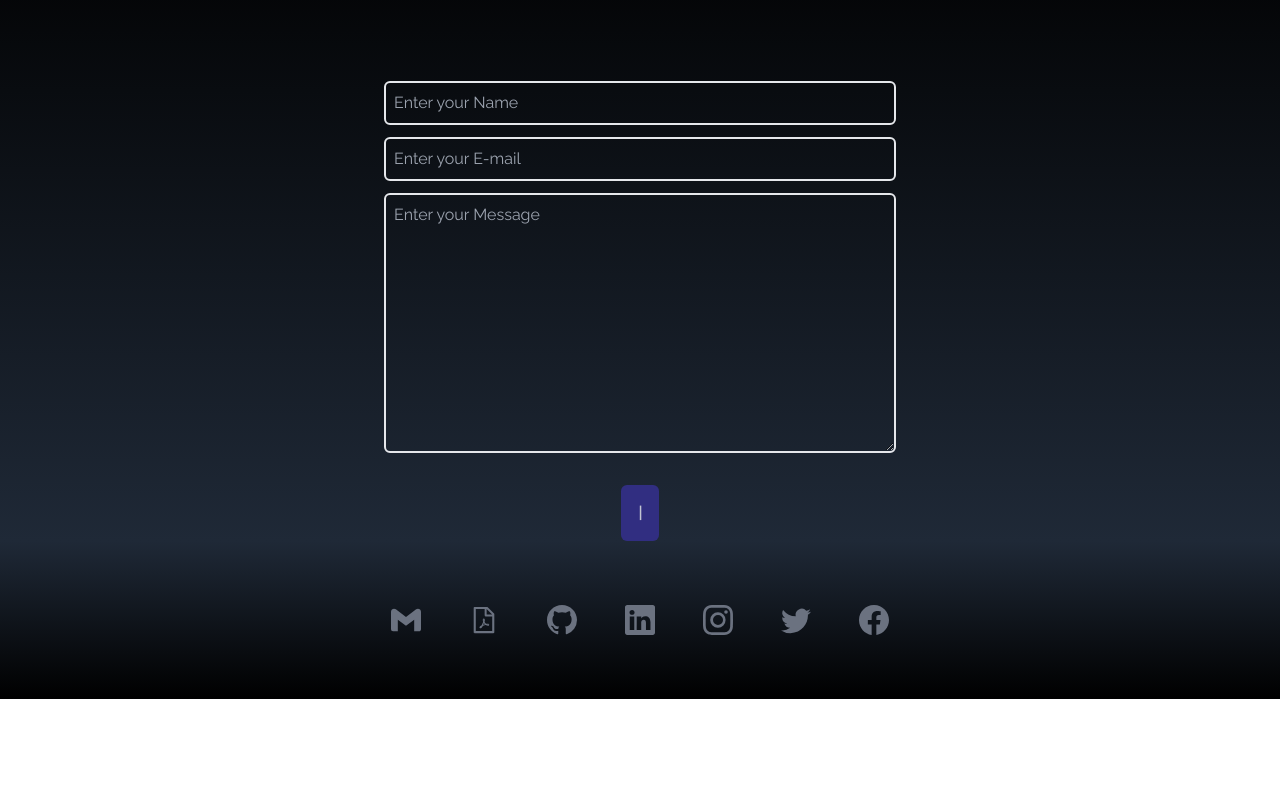
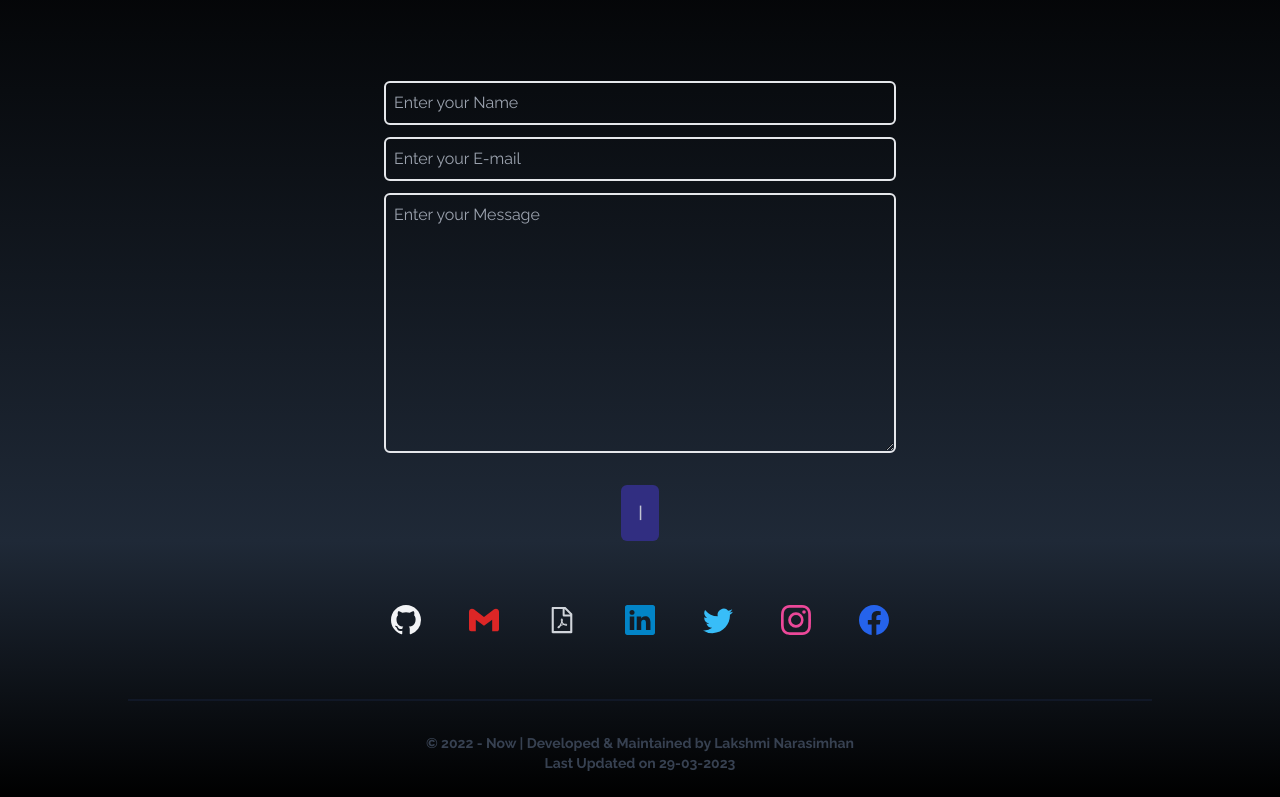
Before and after one commit to LakshmiNarasimhan273/portfolioNew, a React (Create React App) app: page / in a window 1280 px wide. Shown: the part 3346-4143 px from the top of the page. Before the commit the page ends 4045 px from the top, so only its background shows below. Built offline with nearby package versions, Linux system fonts and the light colour scheme.

Commit message:
Updates in footer
added copyright

```diff
--- a/src/components/Contact.js
+++ b/src/components/Contact.js
@@ -13,6 +13,7 @@ const Contact = () => {
           .pauseFor(3000)
           .deleteAll()
           .typeString("Send Message...")
+          .pauseFor(3000)
           .deleteAll()
           .typeString("Send Message...")
           .start();
--- a/src/components/Footer.js
+++ b/src/components/Footer.js
@@ -7,63 +7,83 @@ function Footer() {
   const medias = [
     {
       id: 1,
-      src: <Icons.SiGmail />,
-      link: "mailto: lakshminarasimhan511@gmail.com",
+      src: <twitIcon.BsGithub />,
+      link: "https://github.com/Sriram511/",
+      style: "text-gray-100",
     },
 
     {
       id: 2,
+      src: <Icons.SiGmail />,
+      link: "mailto: lakshminarasimhan511@gmail.com",
+      style: "text-red-600",
+    },
+
+    {
+      id: 3,
       src: <resume.AiOutlineFilePdf />,
       link: "/Lakshmi-Narasimhan-CV.pdf",
       download: true,
+      style: "text-gray-300",
     },
 
     {
       id: 4,
-      src: <twitIcon.BsGithub />,
-      link: "https://github.com/Sriram511/",
-    },
-    {
-      id: 5,
       src: <twitIcon.BsLinkedin />,
       link: "https://www.linkedin.com/in/lakshmi-narasimhan-7405221a9/",
+      style: "text-sky-600",
     },
 
     {
-      id: 3,
-      src: <twitIcon.BsInstagram />,
-      link: "https://www.instagram.com/bachelor_of_photographyy/?hl=en",
+      id: 5,
+      src: <twitIcon.BsTwitter />,
+      link: "https://twitter.com/Lakshmi37718277",
+      style: "text-sky-400",
     },
 
     {
       id: 6,
-      src: <twitIcon.BsTwitter />,
-      link: "https://twitter.com/Lakshmi37718277",
+      src: <twitIcon.BsInstagram />,
+      link: "https://www.instagram.com/bachelor_of_photographyy/?hl=en",
+      style: "text-pink-500",
     },
 
     {
       id: 7,
       src: <twitIcon.BsFacebook />,
       link: "https://www.facebook.com/smartsriram.smartsriram/",
+      style: "text-blue-600",
     },
   ];
 
   return (
     <>
+      <div className=" bg-gradient-to-b from-gray-800 to-black">
         <div
           name="profiles"
-        className="flex justify-center text-3xl gap-4 sm:gap-12 w-full h-full py-16 text-gray-500 bg-gradient-to-b from-gray-800 to-black"
+          className="flex justify-center text-3xl gap-6 sm:gap-12 w-full h-full py-16 text-gray-500"
         >
-        {medias.map(({ id, src, link, download }) => (
-          <div
-            key={id}
-            className={`hover:text-indigo-900 hover:scale-105 duration-200`}
+          {medias.map(({ id, src, link, download, style }) => (
+            <div key={id} className={`hover:scale-105 ${style} duration-200`}>
+              <a
+                href={link}
+                download={download}
+                target="_blank"
+                rel="noreferrer"
               >
-            <a href={link} download={download} target="_blank" rel="noreferrer">
                 {src}
               </a>
             </div>
           ))}
+        </div>
+        <div className="text-gray-700 py-6 max-w-screen-lg mx-auto border-t-2 border-gray-900">
+          <div className="text-sm font-bold md:text-md flex pt-2 justify-center cursor-pointer">
+            <p>© 2022 - Now | Developed & Maintained by Lakshmi Narasimhan</p>
+          </div>
+          <div className="text-sm font-bold md:text-md flex justify-center">
+            <p>Last Updated on 29-03-2023</p>
+          </div>
+        </div>
       </div>
     </>
   );
```
Lines whose indentation alone changed are shown as unchanged.
